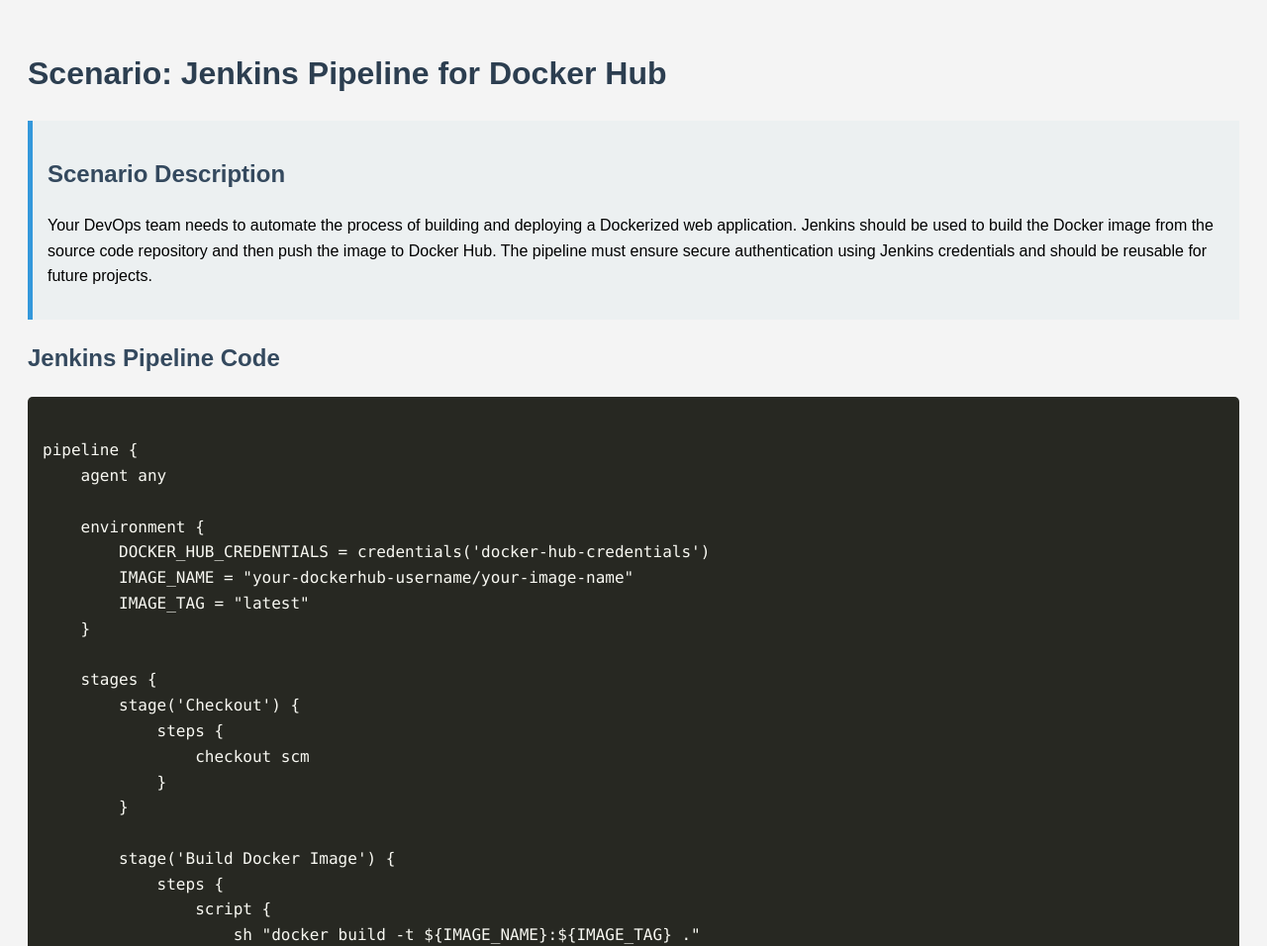
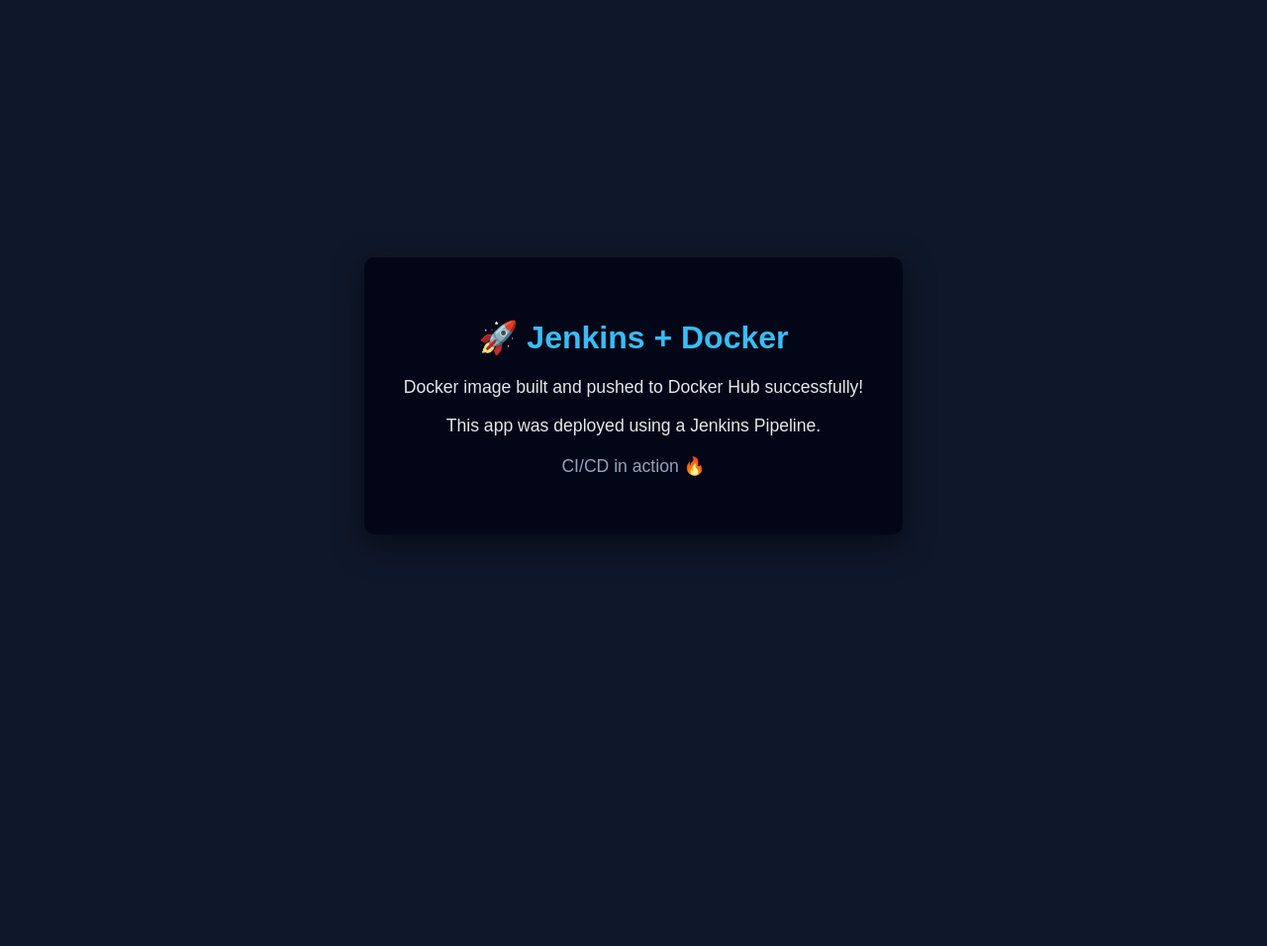
Before and after one commit to attalurisaiteja/docker, a plain HTML site: page index.html in a window 1280 px wide. Shown: the top 956 px of the page at 99% size. After the commit the page ends 800 px from the top, so only its background shows below. Drawn offline with Linux system fonts and the light colour scheme.

Commit message:
Update index.html

```diff
--- a/index.html
+++ b/index.html
@@ -2,87 +2,49 @@
 <html lang="en">
 <head>
     <meta charset="UTF-8">
-    <title>Scenario: Jenkins Pipeline for Docker Hub</title>
+    <title>Jenkins Docker Pipeline</title>
+    <meta name="viewport" content="width=device-width, initial-scale=1.0">
     <style>
         body {
             font-family: Arial, sans-serif;
-            background: #f4f4f4;
-            padding: 20px;
-            line-height: 1.6;
+            background: #0f172a;
+            color: #e5e7eb;
+            display: flex;
+            align-items: center;
+            justify-content: center;
+            height: 100vh;
+            margin: 0;
+        }
+        .container {
+            text-align: center;
+            padding: 40px;
+            background: #020617;
+            border-radius: 10px;
+            box-shadow: 0 10px 30px rgba(0,0,0,0.5);
         }
         h1 {
-            color: #2c3e50;
+            color: #38bdf8;
         }
-        h2 {
-            color: #34495e;
+        p {
+            font-size: 1.1rem;
         }
-        pre {
-            background: #272822;
-            color: #f8f8f2;
-            padding: 15px;
-            border-radius: 5px;
-            overflow-x: auto;
-        }
-        code {
-            font-family: Consolas, monospace;
-        }
-        .scenario {
-            background: #ecf0f1;
-            padding: 15px;
-            border-left: 5px solid #3498db;
-            margin-bottom: 20px;
+        footer {
+            margin-top: 20px;
+            font-size: 0.9rem;
+            color: #94a3b8;
         }
     </style>
 </head>
 <body>
-    <h1>Scenario: Jenkins Pipeline for Docker Hub</h1>
 
-    <div class="scenario">
-        <h2>Scenario Description</h2>
-        <p>
-            Your DevOps team needs to automate the process of building and deploying a Dockerized web application.
-            Jenkins should be used to build the Docker image from the source code repository and then push the image
-            to Docker Hub. The pipeline must ensure secure authentication using Jenkins credentials and should be
-            reusable for future projects.
-        </p>
-    </div>
+<div class="container">
+    <h1>🚀 Jenkins + Docker</h1>
+    <p>Docker image built and pushed to Docker Hub successfully!</p>
+    <p>This app was deployed using a Jenkins Pipeline.</p>
+    <footer>
+        <p>CI/CD in action 🔥</p>
+    </footer>
+</div>
 
-    <h2>Jenkins Pipeline Code</h2>
-    <pre><code>
-pipeline {
-    agent any
-
-    environment {
-        DOCKER_HUB_CREDENTIALS = credentials('docker-hub-credentials')
-        IMAGE_NAME = "your-dockerhub-username/your-image-name"
-        IMAGE_TAG = "latest"
-    }
-
-    stages {
-        stage('Checkout') {
-            steps {
-                checkout scm
-            }
-        }
-
-        stage('Build Docker Image') {
-            steps {
-                script {
-                    sh "docker build -t ${IMAGE_NAME}:${IMAGE_TAG} ."
-                }
-            }
-        }
-
-        stage('Push to Docker Hub') {
-            steps {
-                script {
-                    sh "echo ${DOCKER_HUB_CREDENTIALS_PSW} | docker login -u ${DOCKER_HUB_CREDENTIALS_USR} --password-stdin"
-                    sh "docker push ${IMAGE_NAME}:${IMAGE_TAG}"
-                }
-            }
-        }
-    }
-}
-    </code></pre>
 </body>
 </html>
```
